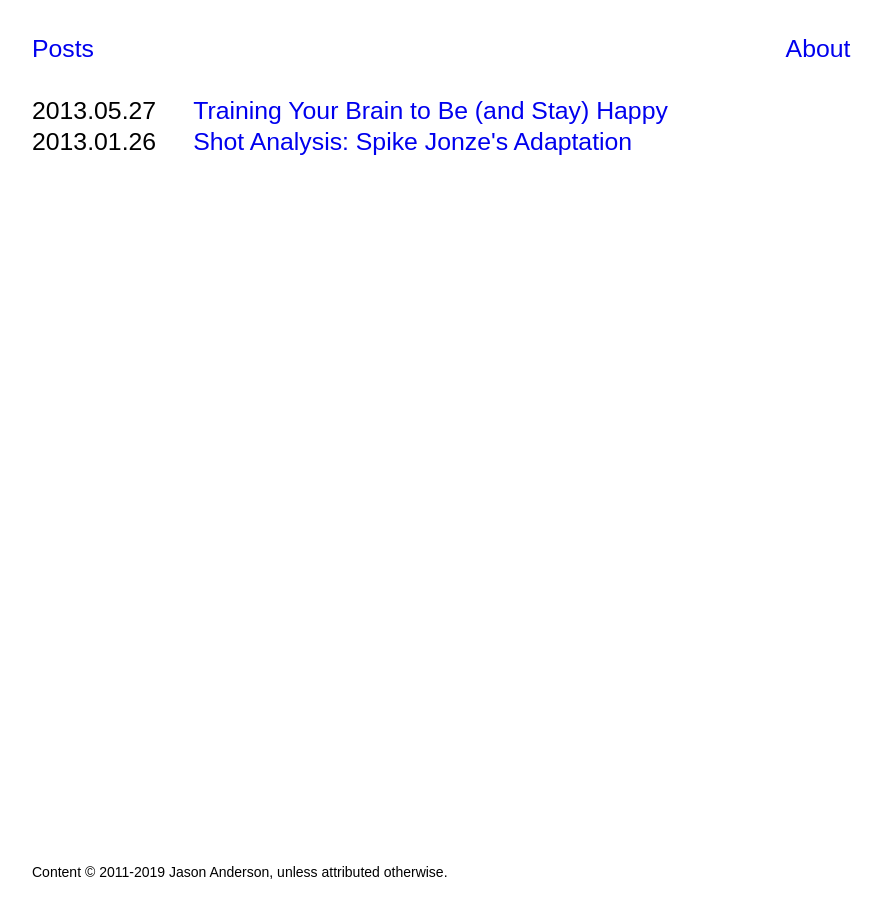
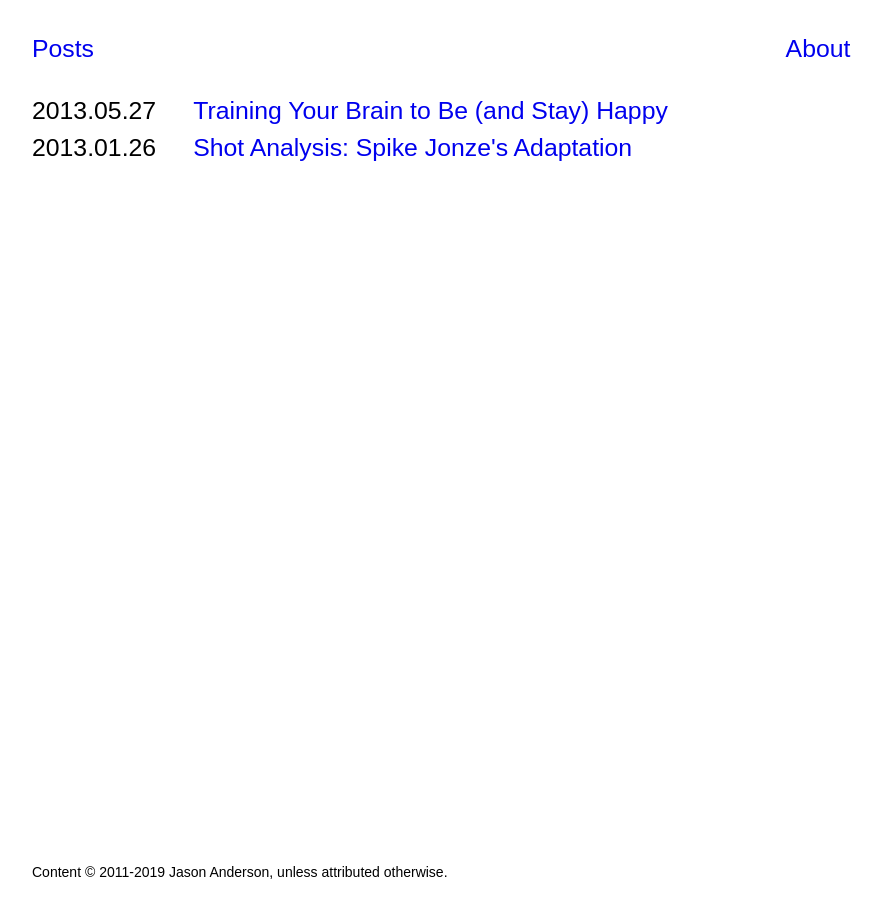
Before and after one commit to diurnalist/diurnal.st, a Jekyll site: the page built from index.html, in a window 1280 px wide. Shown: the whole page, without its empty margins (174-1055 px from the left). Built offline with Jekyll 4.4.1, drawn with Linux system fonts in a browser that asks for light colours.

Commit message:
Increase margin between posts

```diff
--- a/css/screen.css
+++ b/css/screen.css
@@ -132,7 +132,7 @@ nav > a {
 
 .post-list li {
 	display: flex;
-	margin-bottom: .25em;
+	margin-bottom: .5em;
 }
 .post-list li > .publish-date {
 	flex-basis: 6.5em;
```
